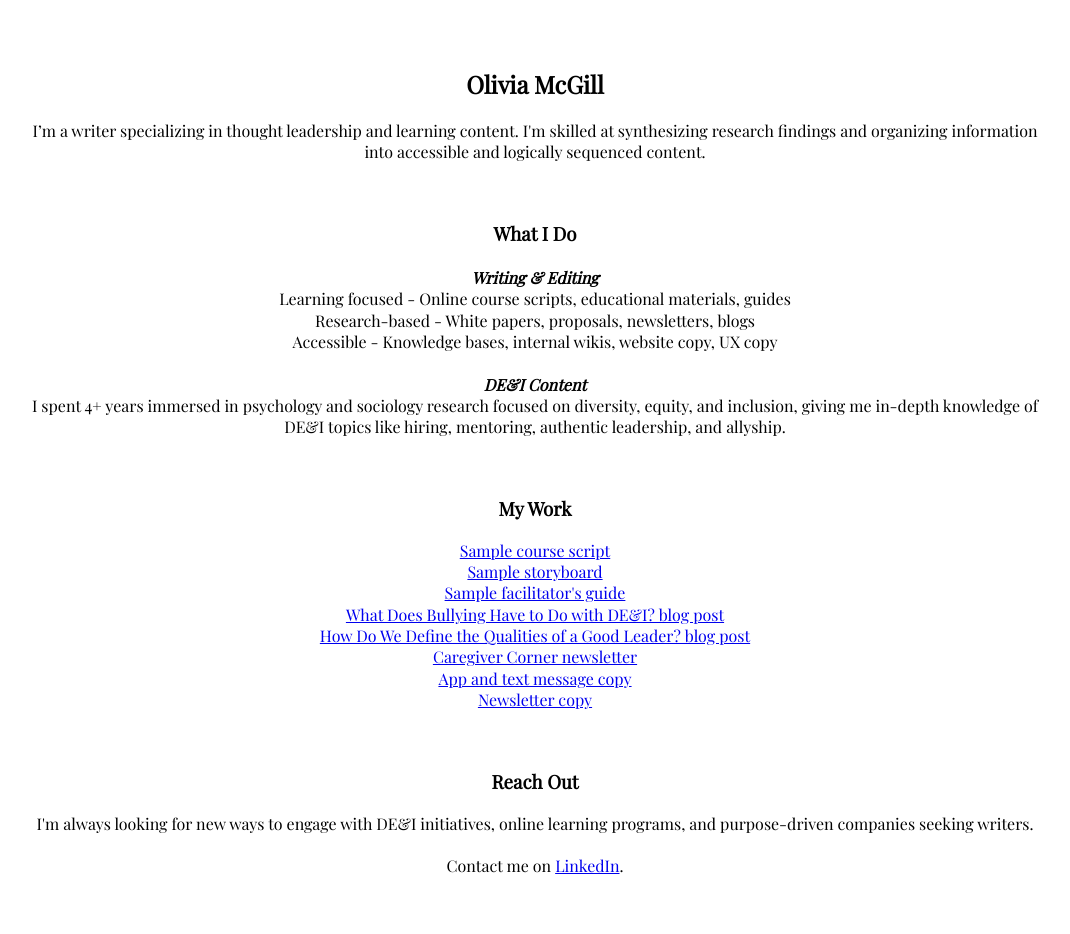
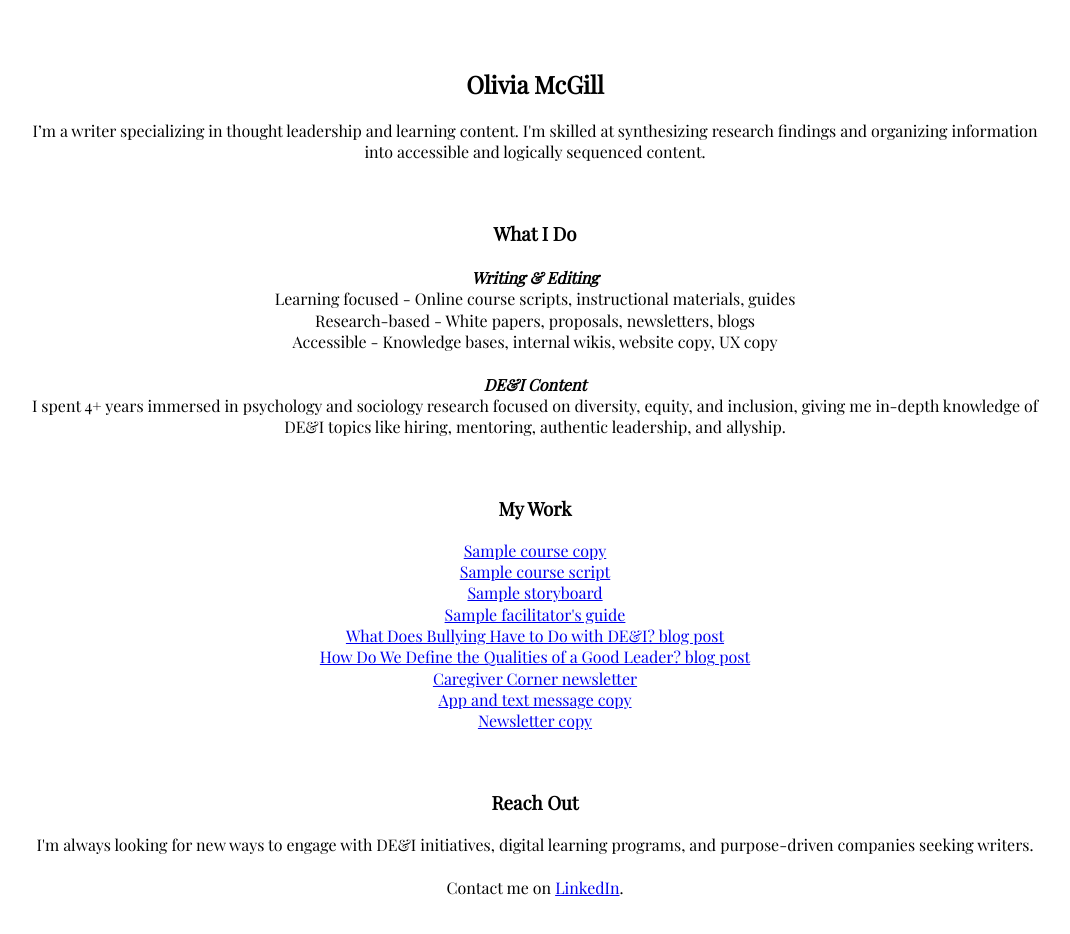
Before and after one commit to OliviaM47/OliviaM47.github.io, a plain HTML site: page index.html in a window 1280 px wide. Shown: the whole page, without its empty margins (105-1175 px from the left). Drawn offline with nearby package versions, Linux system fonts and the light colour scheme.

Commit message:
adding nomadic content

```diff
--- a/index.html
+++ b/index.html
@@ -38,7 +38,7 @@
   <h3>What I Do</h3>
   <h4>Writing & Editing</h4>
   <p>
-    Learning focused - Online course scripts, educational materials, guides</br>
+    Learning focused - Online course scripts, instructional materials, guides</br>
     Research-based - White papers, proposals, newsletters, blogs</br>
     Accessible - Knowledge bases, internal wikis, website copy, UX copy
   </p>
@@ -49,6 +49,7 @@
 
   <h3>My Work</h3>
   <p>
+    <a href="files/sample-course-copy.pdf">Sample course copy</a></br>
     <a href="files/sample-course-script.pdf">Sample course script</a></br>
     <a href="files/sample-storyboard.pdf">Sample storyboard</a></br>
     <a href="files/sample-facilitators-guide.pdf">Sample facilitator's guide</a></br>
@@ -61,7 +62,7 @@
 
   <h3>Reach Out</h3>
 
-  <p>I'm always looking for new ways to engage with DE&I initiatives, online learning programs, and purpose-driven companies seeking writers.</p>
+  <p>I'm always looking for new ways to engage with DE&I initiatives, digital learning programs, and purpose-driven companies seeking writers.</p>
   <br>
   <p>Contact me on <a href="https://www.linkedin.com/in/oliviagmcgill">LinkedIn</a>.
 </body>
```
